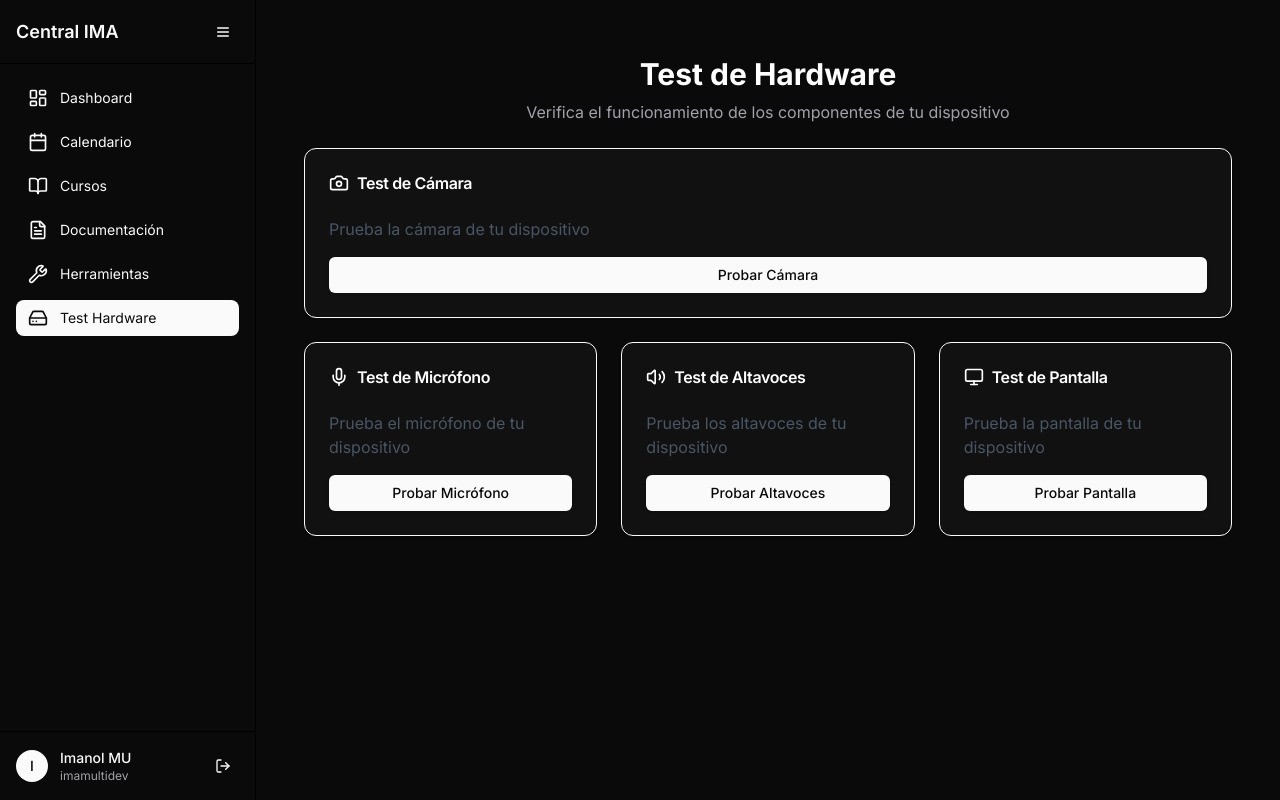
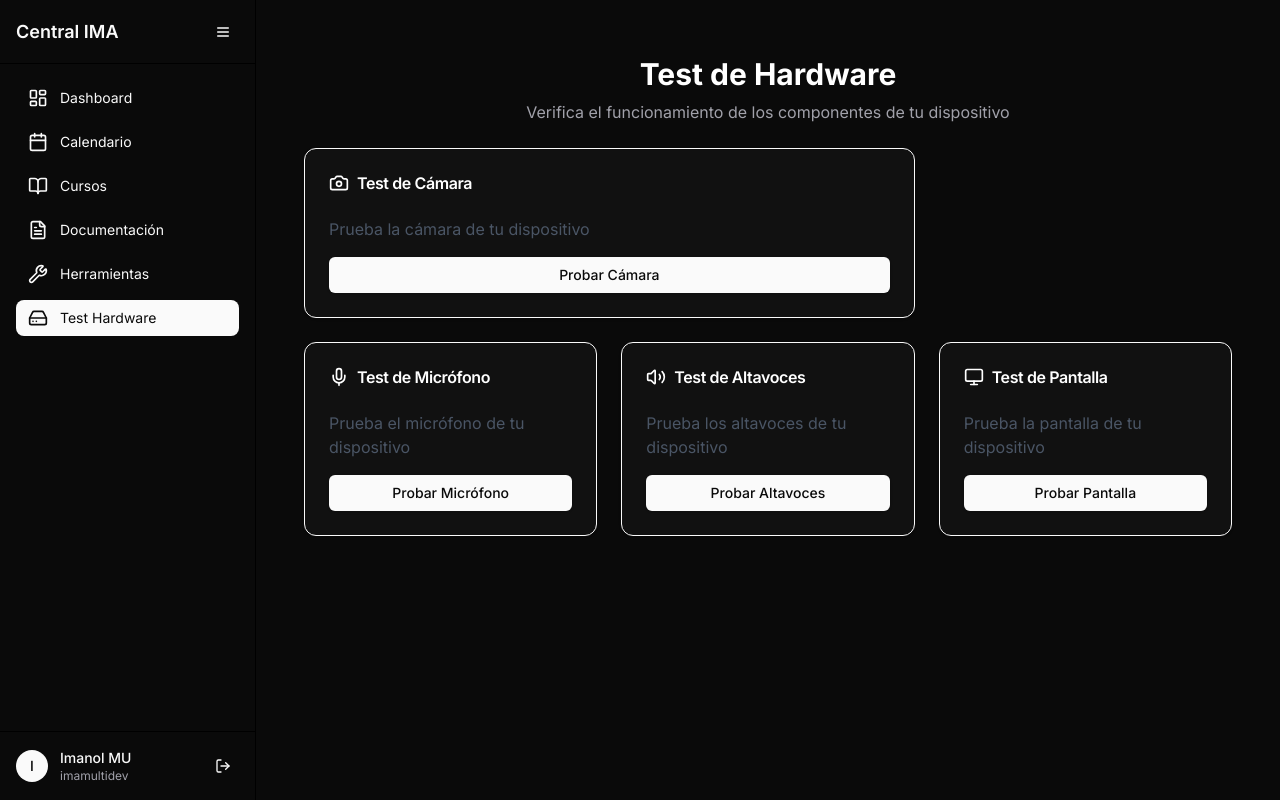
Before and after one commit to ImaMultiDev/central_imamultidev, a Next.js app: page /hardware-test in a window 1280 px wide. Built offline with nearby package versions, Linux system fonts and the light colour scheme; sample sign-in values are in the browser's storage.

Commit message:
styles(CameraTest.tsx): update videostream styles

```diff
--- a/src/views/HardwareTestView/components/CameraTest.tsx
+++ b/src/views/HardwareTestView/components/CameraTest.tsx
@@ -124,13 +124,14 @@ export function CameraTest({
               ref={videoRef}
               autoPlay
               playsInline
-              className="w-full h-48 object-cover rounded-lg"
+              className="w-full h-48 lg:h-96 object-cover rounded-lg"
             />
+
             <Button
               onClick={stopCamera}
               variant="destructive"
-              size="sm"
-              className="absolute top-2 right-2"
+              size="lg"
+              className="absolute bottom-2 right-2"
             >
               Detener
             </Button>
--- a/src/views/HardwareTestView/hardwareTestView.tsx
+++ b/src/views/HardwareTestView/hardwareTestView.tsx
@@ -56,12 +56,13 @@ export function HardwareTestView() {
       <div className="grid gap-6 grid-cols-1 lg:grid-cols-3">
         {/* Camera Test */}
         <CameraTest
-          className="lg:col-span-3"
+          className="lg:col-span-2"
           testStatus={cameraTest}
           onTestStatusChange={setCameraTest}
           cameraStream={cameraStream}
           onCameraStreamChange={setCameraStream}
         />
+        <div className="lg:col-span-1"></div>
 
         {/* Microphone Test */}
         <MicrophoneTest
```
